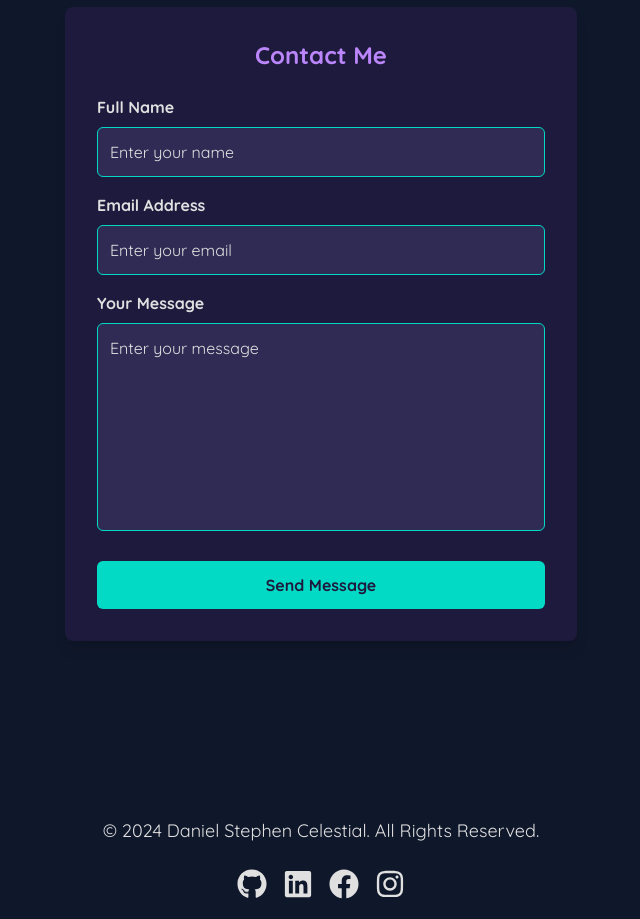
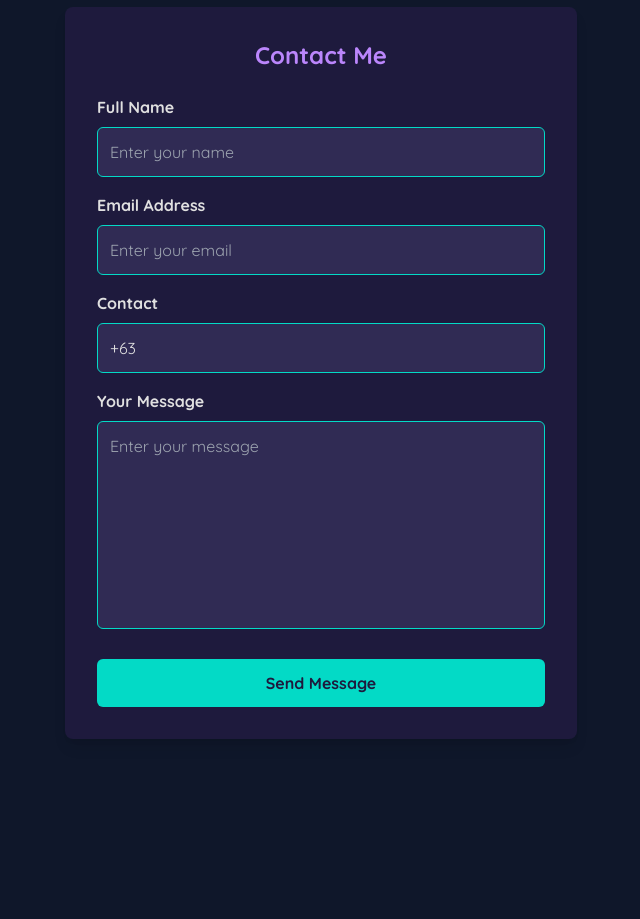
Before and after one commit to dscelestial/Portfolio, a React (Vite) app: page / in a window 1280 px wide. Shown: the part 3060-3979 px from the top of the page, without its empty margins (319-959 px from the left). Built offline with nearby package versions, Linux system fonts and the light colour scheme.

Commit message:
Updated ContactMe & Projects

```diff
--- a/src/components/ContactMe/ContactMe.jsx
+++ b/src/components/ContactMe/ContactMe.jsx
@@ -1,8 +1,19 @@
 import React, { useState } from 'react';
 
 const ContactMe = () => {
+  const [phone, setPhone] = useState('');
+  const [name, setName] = useState('');
+  const [email, setEmail] = useState('');
+  const [message, setMessage] = useState('');
+  const [notification, setNotification] = useState({ visible: false, message: '' });
 
-  const [notification, setNotification] = useState({ visible: false, message: '' });
+  const handlePhoneChange = (e) => {
+    setPhone(e.target.value.replace(/^\+63/, ''));
+  };
+
+  const handleNameChange = (e) => {
+    setName(e.target.value);
+  };
 
   const onSubmit = async (event) => {
     event.preventDefault();
@@ -11,6 +22,7 @@ const ContactMe = () => {
     formData.append("access_key", "8894f76c-c62f-4909-ac7c-2f0d0d9ffbd9");
 
     const object = Object.fromEntries(formData);
+    object.phone = `+63${phone}`;
     const json = JSON.stringify(object);
 
     try {
@@ -29,13 +41,11 @@ const ContactMe = () => {
         setNotification({ visible: true, message: 'Something went wrong. Please try again.' });
       }
 
-      // Hide notification after 5 seconds
-      setTimeout(() => setNotification({ ...notification, visible: false }), 5000);
+      setTimeout(() => setNotification({ ...notification, visible: false }), 3000);
 
     } catch (error) {
       setNotification({ visible: true, message: 'An error occurred. Please try again.' });
-      // Hide notification after 5 seconds
-      setTimeout(() => setNotification({ ...notification, visible: false }), 5000);
+      setTimeout(() => setNotification({ ...notification, visible: false }), 3000);
     }
   };
 
@@ -49,7 +59,9 @@ const ContactMe = () => {
           <input
             type="text"
             name='name'
-            className="w-full p-3 border border-secondary rounded-md bg-miniCard text-text placeholder-text focus:outline-none focus:ring-2 focus:ring-primary"
+            value={name}
+            onChange={handleNameChange}
+            className="w-full p-3 border border-secondary rounded-md bg-miniCard text-text placeholder-grey-400 focus:outline-none focus:ring-2 focus:ring-primary"
             placeholder="Enter your name"
             required
           />
@@ -60,8 +72,33 @@ const ContactMe = () => {
           <input
             type="email"
             name='email'
-            className="w-full p-3 border border-secondary rounded-md bg-miniCard text-text placeholder-text focus:outline-none focus:ring-2 focus:ring-primary"
+            value={email}
+            onChange={(e) => setEmail(e.target.value)}
+            className="w-full p-3 border border-secondary rounded-md bg-miniCard text-text placeholder-grey-400 focus:outline-none focus:ring-2 focus:ring-primary"
             placeholder="Enter your email"
+            required
+          />
+        </div>
+
+        <div className="mb-4">
+          <label className="block text-text font-semibold mb-2">Contact</label>
+          <input
+            type="text"
+            name='phone'
+            value={`+63${phone}`}
+            onChange={handlePhoneChange}
+            className="w-full p-3 border border-secondary rounded-md bg-miniCard text-text placeholder-grey-400 focus:outline-none focus:ring-2 focus:ring-primary"
+            placeholder="+63912345678"
+            required
+          />
+        </div>
+
+        <div className="mb-4">
+          <input
+            type="hidden"
+            name='subject'
+            value={`New submission from ${name}`}
+            className="w-full p-3 border border-secondary rounded-md bg-miniCard text-text placeholder-grey-400 focus:outline-none focus:ring-2 focus:ring-primary"
             required
           />
         </div>
@@ -70,7 +107,9 @@ const ContactMe = () => {
           <label className="block text-text font-semibold mb-2">Your Message</label>
           <textarea
             name='message'
-            className="w-full p-3 border border-secondary rounded-md bg-miniCard text-text placeholder-text focus:outline-none focus:ring-2 focus:ring-primary resize-none h-52"
+            value={message}
+            onChange={(e) => setMessage(e.target.value)}
+            className="w-full p-3 border border-secondary rounded-md bg-miniCard text-text placeholder-grey-400 focus:outline-none focus:ring-2 focus:ring-primary resize-none h-52"
             placeholder="Enter your message"
             rows="4"
             required
@@ -85,7 +124,6 @@ const ContactMe = () => {
         </button>
       </form>
 
-      {/* Display notification */}
       {notification.visible && (
         <div className="fixed top-4 right-4 bg-green-500 text-white p-4 rounded-lg shadow-lg flex items-center space-x-3">
           <svg
--- a/src/components/Projects/Projects.jsx
+++ b/src/components/Projects/Projects.jsx
@@ -26,8 +26,8 @@ const Projects = () => {
     return (
         <div className='my-12 py-12 px-4'>
             <h2 className="text-center text-3xl md:text-4xl font-bold text-primary mt-4 mb-8 md:mb-12 py-4" id='projects'>Projects</h2>
-            <div className='grid md:grid-cols-3 gap-8 md:gap-12'>
-                {projectsData.map( (project) => (
+            <div className='grid gap-8 md:gap-12 grid-cols-1 sm:grid-cols-2 md:grid-cols-3'>
+                {projectsData.map((project) => (
                     <ProjectCard
                         key={project.id}
                         title={project.title}
@@ -37,6 +37,7 @@ const Projects = () => {
                 ))}
             </div>
         </div>
+
     )
 }
 
```
